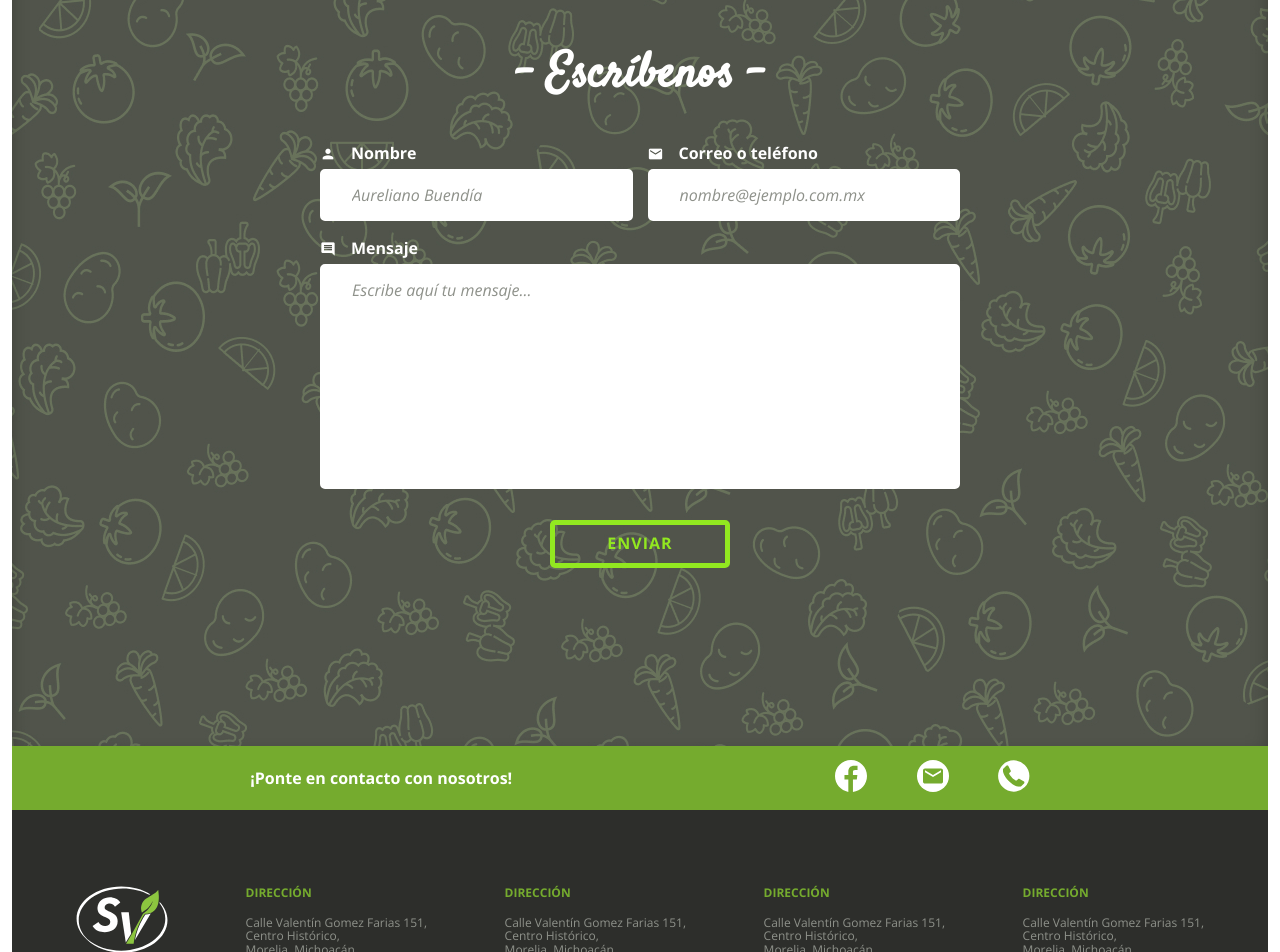
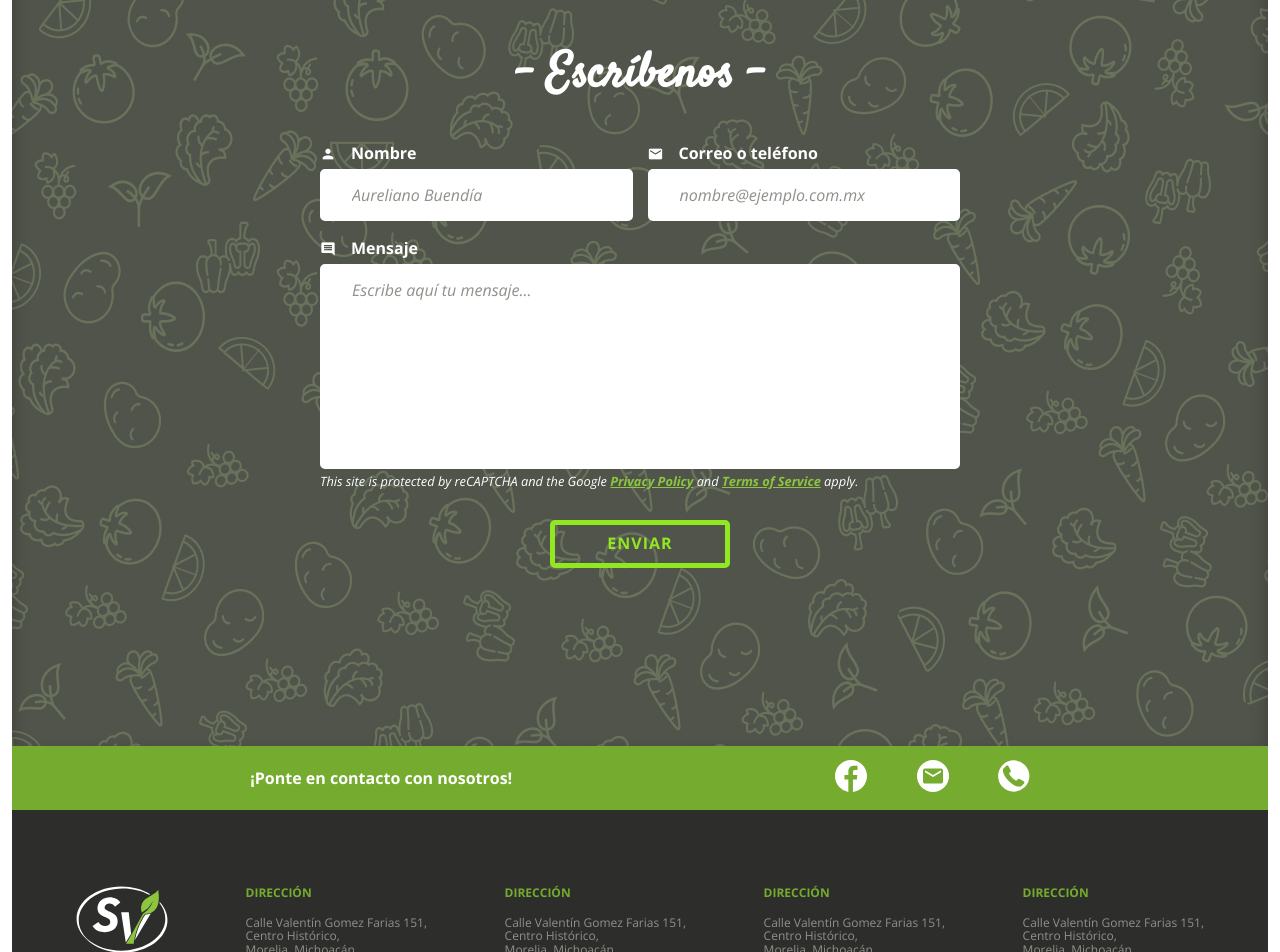
Before and after one commit to stefandevai/super-vegetariano, a Jekyll site: the page built from index.md, in a window 1280 px wide. Shown: the part 3847-4799 px from the top of the page. Built offline with Jekyll 4.4.1, drawn with Linux system fonts in a browser that asks for light colours; nearby versions of some CDN libraries.

Commit message:
Add reCAPTCHA

```diff
--- a/_includes/home/contacto.html
+++ b/_includes/home/contacto.html
@@ -13,9 +13,11 @@
       <label for="email">Correo o teléfono</label>
     </div>
     <div class="message-input">
+      <span style="text-align: left; font-size: 0.8rem; color: white; margin-top: 5px; font-style: italic;">This site is protected by reCAPTCHA and the Google <a href="https://policies.google.com/privacy">Privacy Policy</a> and <a href="https://policies.google.com/terms">Terms of Service</a> apply.</span>
       <textarea  id="message-input" name="message" placeholder="Escribe aquí tu mensaje..." maxlength="3000" required></textarea>
       <label for="message">Mensaje</label>
     </div>
     <input id="submit-button" type="submit" value="Enviar">
   </form>
+    <div class="g-recaptcha" data-sitekey="6LcQJ5wUAAAAAKSipV57SjbJwfkyxg7uLyNYOq_S" data-theme="dark"></div>
 </section>
--- a/_includes/home/scripts.html
+++ b/_includes/home/scripts.html
@@ -8,6 +8,7 @@ document.onreadystatechange = () => {
 };
 </script>
 
+<script src="https://www.google.com/recaptcha/api.js?hl=es&render=6LcQJ5wUAAAAAKSipV57SjbJwfkyxg7uLyNYOq_S"></script>
 <script src="assets/js/StickyNavbar.js" defer></script>
 <script src="assets/js/parallax.js" defer></script>
 <script src="https://unpkg.com/aos@2.3.1/dist/aos.js"></script>
--- a/assets/sass/home/_contact.sass
+++ b/assets/sass/home/_contact.sass
@@ -232,3 +232,7 @@ section.contact
     opacity: 1
     margin-bottom: $pixel-unit
     height: 3rem
+
+// reCaptcha
+.grecaptcha-badge
+    visibility: hidden
```
